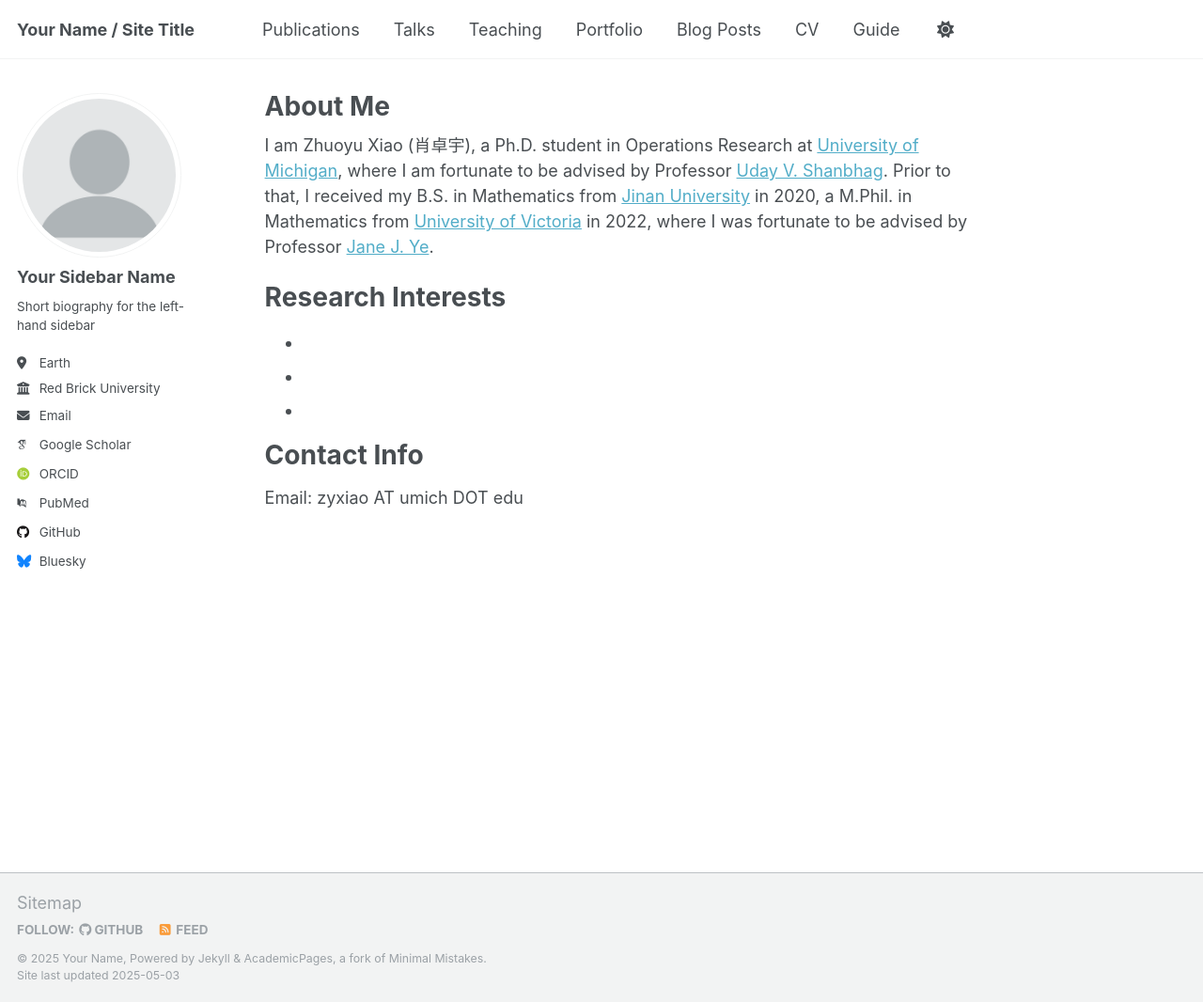
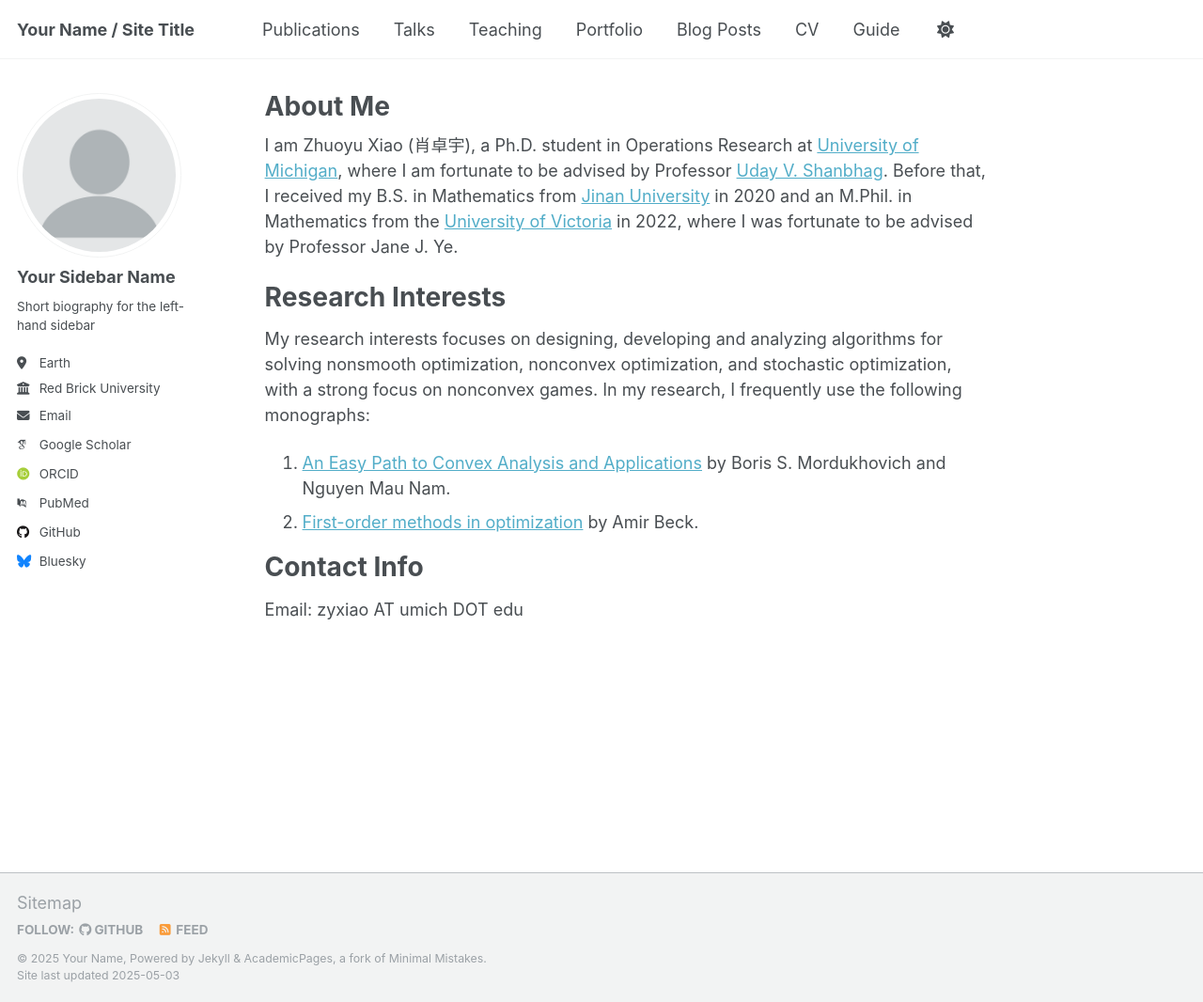
Before and after one commit to zyxiao97/zyxiao97.github.io, a Jekyll site: the page built from _pages/about.md, in a window 1280 px wide and 1066 px high. Shown: the whole window at 94% size. Built offline with Jekyll 4.4.1, drawn with Linux system fonts in a browser that asks for light colours; some web fonts are replaced.

Commit message:
Update about.md

```diff
--- a/_pages/about.md
+++ b/_pages/about.md
@@ -7,13 +7,14 @@ redirect_from:
   - /about.html
 ---
 
-I am Zhuoyu Xiao (肖卓宇), a Ph.D. student in Operations Research at [University of Michigan](https://umich.edu/), where I am fortunate to be advised by Professor [Uday V. Shanbhag](https://udaybag2.github.io/). Prior to that, I received my B.S. in Mathematics from [Jinan University](https://english.jnu.edu.cn/) in 2020, a M.Phil. in Mathematics from [University of Victoria](https://www.uvic.ca/) in 2022, where I was fortunate to be advised by Professor [Jane J. Ye](https://web.uvic.ca/~janeye/).
+I am Zhuoyu Xiao (肖卓宇), a Ph.D. student in Operations Research at [University of Michigan](https://umich.edu/), where I am fortunate to be advised by Professor [Uday V. Shanbhag](https://udaybag2.github.io/). Before that, I received my B.S. in Mathematics from [Jinan University](https://english.jnu.edu.cn/) in 2020 and an M.Phil. in Mathematics from the [University of Victoria](https://www.uvic.ca/) in 2022, where I was fortunate to be advised by Professor Jane J. Ye.
 
 Research Interests
 ======
--
--
--
+My research interests focuses on designing, developing and analyzing algorithms for solving nonsmooth optimization, nonconvex optimization, and stochastic optimization, with a strong focus on nonconvex games. In my research, I frequently use the following monographs:
+
+1. [An Easy Path to Convex Analysis and Applications](https://link.springer.com/book/10.1007/978-3-031-02406-1) by Boris S. Mordukhovich and Nguyen Mau Nam.
+2. [First-order methods in optimization](https://epubs.siam.org/doi/book/10.1137/1.9781611974997) by Amir Beck.
 
 Contact Info
 ======
```
